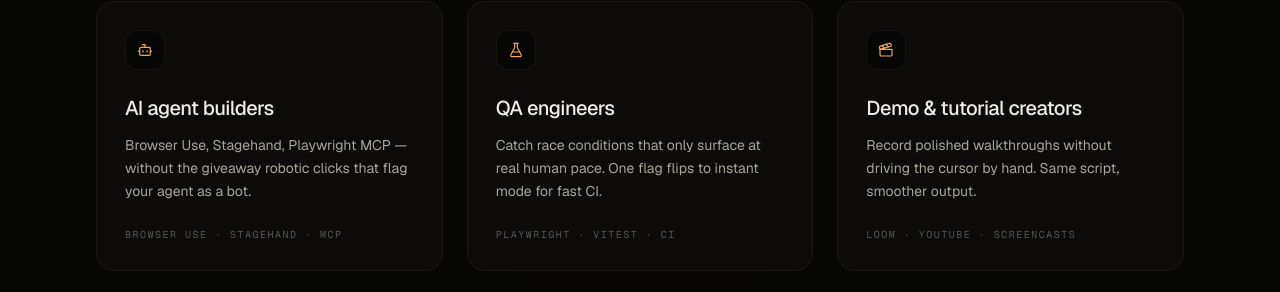
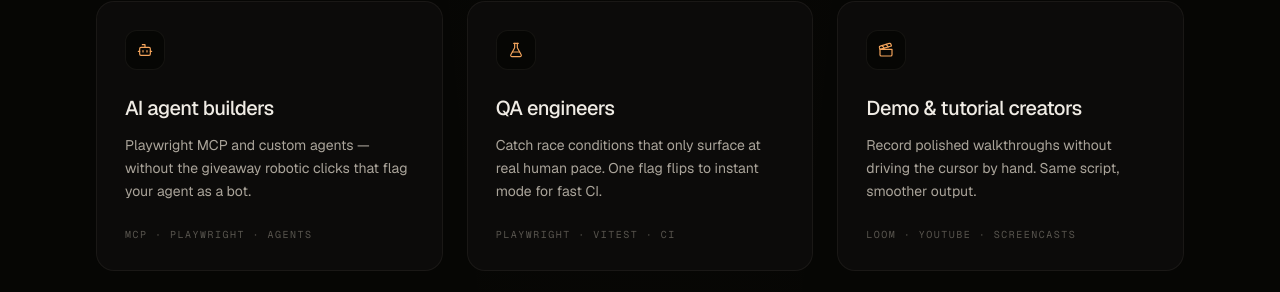
Before and after one commit to totigm/humanjs, a Next.js app in the folder apps/web/: page / in a window 1280 px wide. Shown: the part 8260-8552 px from the top of the page. Built offline with nearby package versions, Linux system fonts and the light colour scheme.

Commit message:
docs: drop Browser Use + Stagehand adapters, align roadmap with shipped state (#30)

```diff
--- a/apps/web/components/sections/Audience.tsx
+++ b/apps/web/components/sections/Audience.tsx
@@ -15,8 +15,8 @@ const audiences: AudienceCardData[] = [
     icon: Bot,
     title: 'AI agent builders',
     description:
-      'Browser Use, Stagehand, Playwright MCP — without the giveaway robotic clicks that flag your agent as a bot.',
-    examples: 'Browser Use · Stagehand · MCP',
+      'Playwright MCP and custom agents — without the giveaway robotic clicks that flag your agent as a bot.',
+    examples: 'MCP · Playwright · agents',
   },
   {
     icon: FlaskConical,
```
Also changed, not shown: 4 other files (tests, documents, lock files or other folders).
